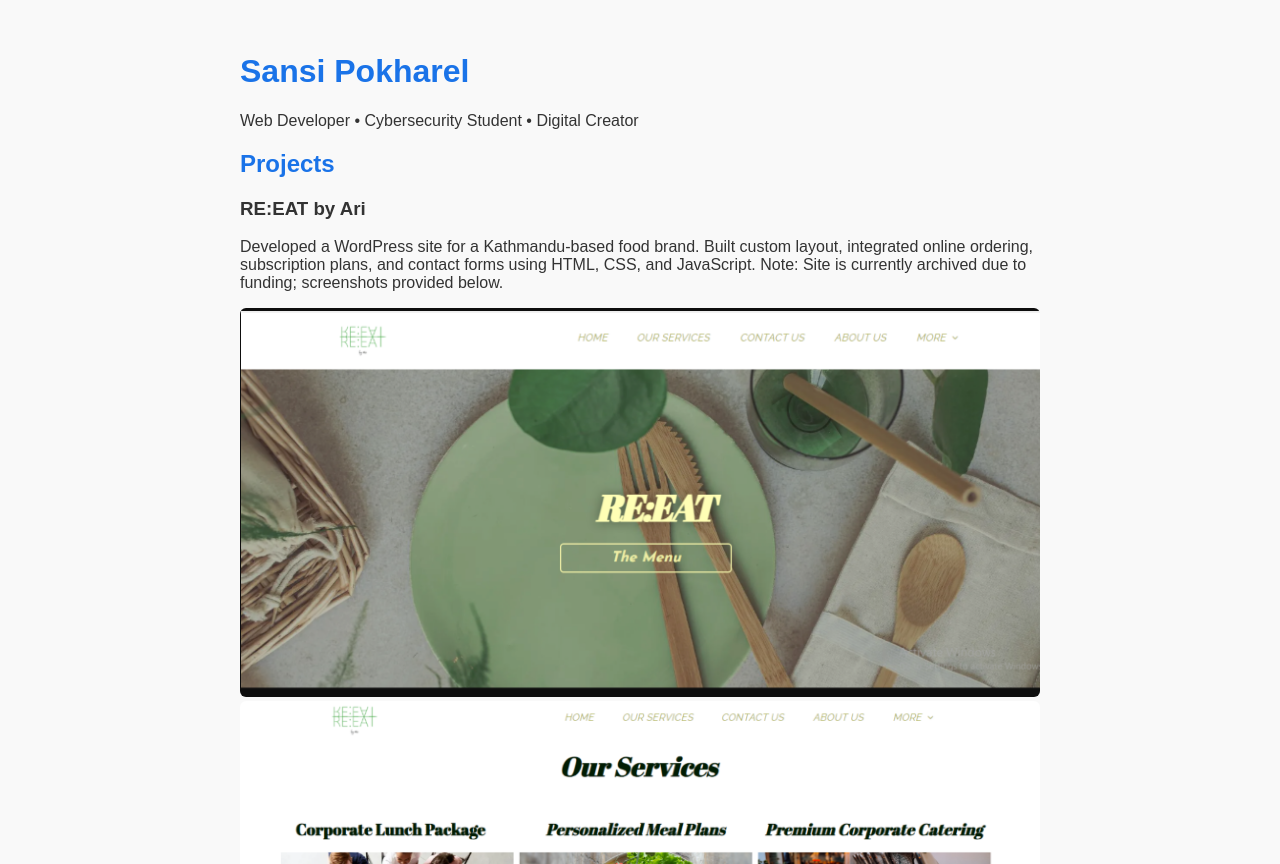
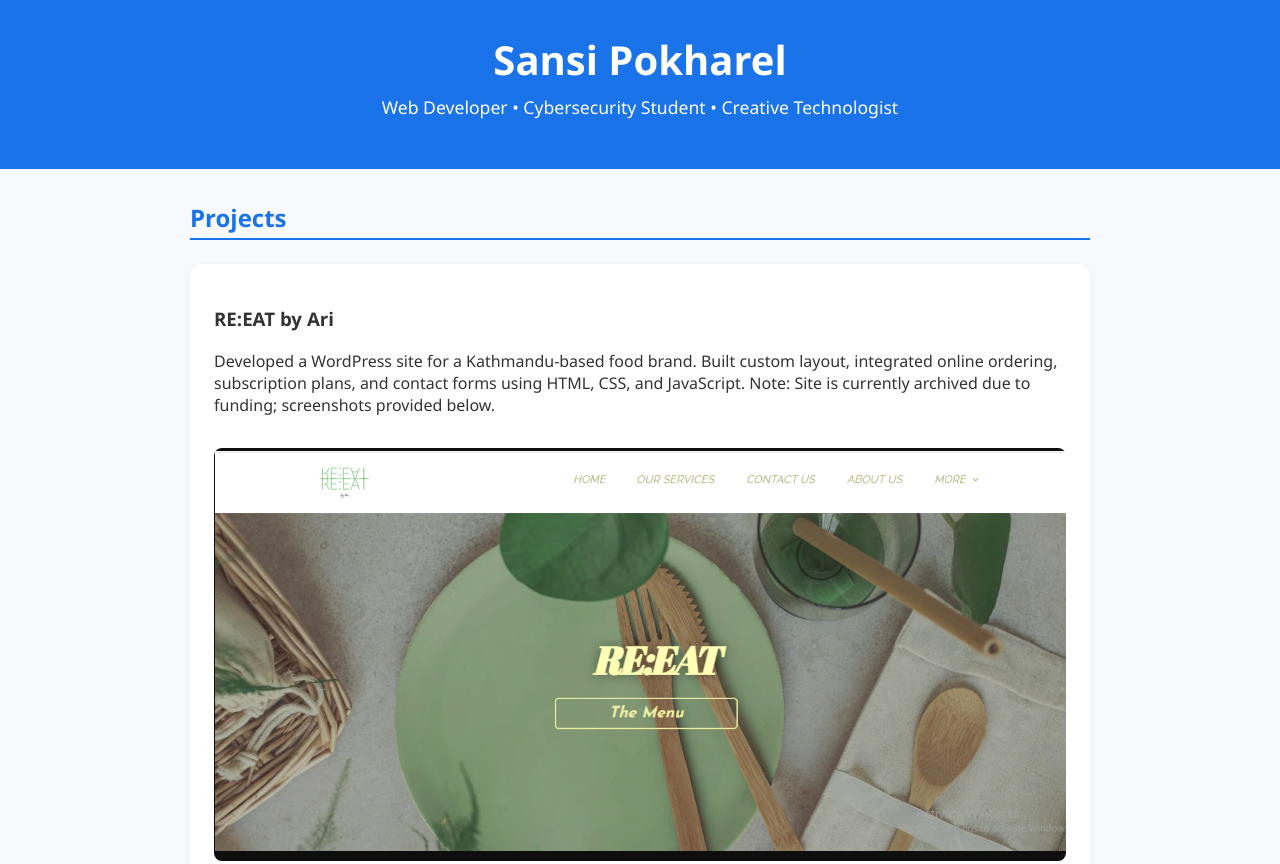
Before and after one commit to Sansi00/Sansi-Portfolio, a plain HTML site: page index.html in a window 1280 px wide. Shown: the top 864 px of the page. Drawn offline with Linux system fonts and the light colour scheme.

Commit message:
Update index.html

```diff
--- a/index.html
+++ b/index.html
@@ -2,36 +2,85 @@
 <html lang="en">
 <head>
   <meta charset="UTF-8" />
-  <meta name="viewport" content="width=device-width, initial-scale=1.0" />
+  <meta name="viewport" content="width=device-width, initial-scale=1.0"/>
   <title>Sansi Pokharel – Portfolio</title>
   <style>
     body {
-      font-family: Arial, sans-serif;
-      max-width: 800px;
-      margin: 0 auto;
-      padding: 2rem;
-      background: #f9f9f9;
+      font-family: 'Segoe UI', Tahoma, Geneva, Verdana, sans-serif;
+      margin: 0;
+      padding: 0;
+      background-color: #f7f9fc;
       color: #333;
     }
-    h1, h2 {
+
+    header {
+      background-color: #1a73e8;
+      color: white;
+      padding: 2rem 1rem;
+      text-align: center;
+    }
+
+    header h1 {
+      margin: 0;
+      font-size: 2.5rem;
+    }
+
+    header p {
+      font-size: 1.1rem;
+      margin-top: 0.5rem;
+    }
+
+    main {
+      max-width: 900px;
+      margin: 2rem auto;
+      padding: 0 1rem;
+    }
+
+    h2 {
       color: #1a73e8;
+      border-bottom: 2px solid #1a73e8;
+      padding-bottom: 0.25rem;
     }
+
     .project {
-      margin-bottom: 2rem;
-      border-bottom: 1px solid #ccc;
-      padding-bottom: 1rem;
+      background: white;
+      padding: 1.5rem;
+      margin: 1.5rem 0;
+      border-radius: 12px;
+      box-shadow: 0 2px 8px rgba(0, 0, 0, 0.06);
+      transition: transform 0.2s ease-in-out;
     }
-    img {
-      max-width: 100%;
-      border-radius: 6px;
+
+    .project:hover {
+      transform: scale(1.02);
+    }
+
+    .project img {
+      width: 100%;
+      border-radius: 8px;
+      margin-top: 1rem;
+    }
+
+    .contact a {
+      color: #1a73e8;
+      text-decoration: none;
+    }
+
+    .contact a:hover {
+      text-decoration: underline;
     }
   </style>
 </head>
 <body>
-  <h1>Sansi Pokharel</h1>
-  <p>Web Developer • Cybersecurity Student • Digital Creator</p>
 
-  <h2>Projects</h2>
+<header>
+    <h1>Sansi Pokharel</h1>
+    <p>Web Developer • Cybersecurity Student • Creative Technologist</p>
+  </header>
+
+  <main>
+    <section>
+      <h2>Projects</h2>
 
   <div class="project">
     <h3>RE:EAT by Ari</h3>
@@ -48,9 +97,17 @@
        Note: Website is currently offline; visual archive available below.</p>
     <img src="Pashma_by_Naaz_Screenshot_Refined.png" alt="Pashma by Naaz screenshot"/>
   </div>
+    </section>
 
-  <h2>Contact</h2>
-  <p>Email: <a href="mailto:sansi@usf.edu">sansi@usf.edu</a></p>
-  <p><a href="https://github.com/Sansi00">GitHub</a> | <a href="https://www.linkedin.com/in/sansi-pokharel/">LinkedIn</a></p>
+    <section class="contact">
+      <h2>Contact</h2>
+      <p>Email: <a href="mailto:sansi@usf.edu">sansi@usf.edu</a></p>
+      <p>
+        <a href="https://github.com/Sansi00" target="_blank">GitHub</a> |
+        <a href="https://www.linkedin.com/in/sansi-pokharel/" target="_blank">LinkedIn</a>
+      </p>
+    </section>
+  </main>
+
 </body>
 </html>
```
